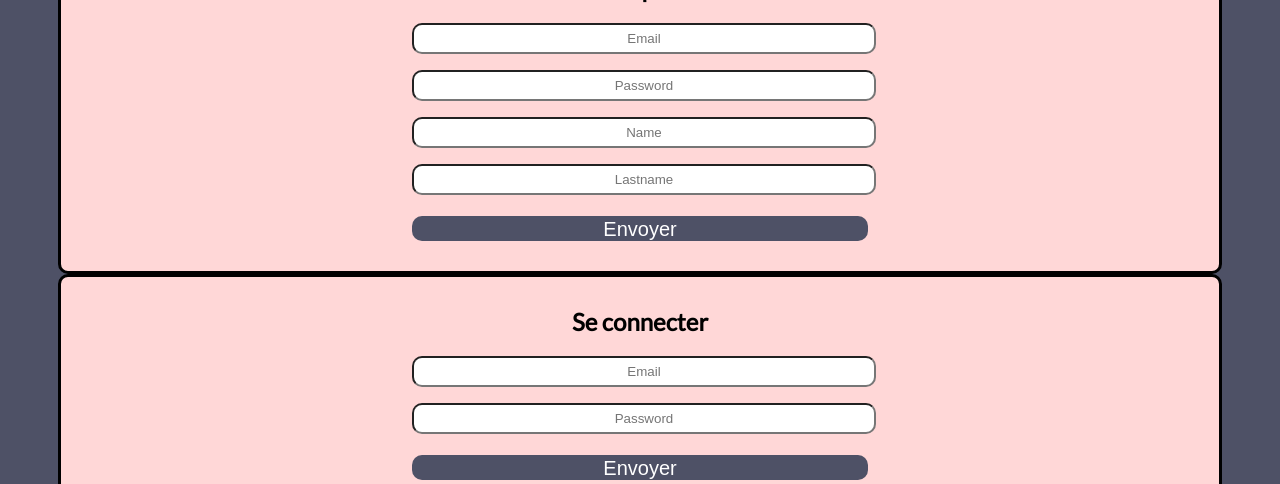
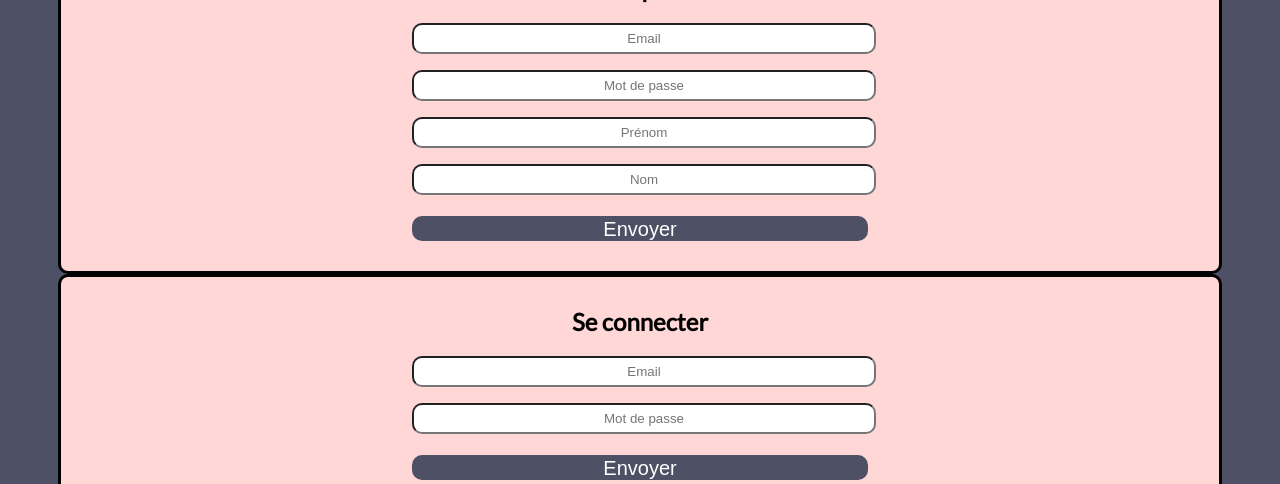
Before and after one commit to vitinolo/P7_Cr-ez_un_-r-seau_social_d-entreprise, a React (Create React App) app in the folder frontend/: page / in a window 1280 px wide. Shown: the part 465-949 px from the top of the page. Built offline with nearby package versions, Linux system fonts and the light colour scheme.

Commit message:
target="_blank" title="Cliquez vers la connexion"

```diff
--- a/frontend/src/components/Header.js
+++ b/frontend/src/components/Header.js
@@ -6,8 +6,8 @@ import logo from '../assets/icon-left-font.svg'
         <div className="header">
             <div className="head">
                 <div className='logo'><img src={logo} alt='groupomania'/></div>
-                <span className='inscription'><a href="/inscription">S'inscrire</a></span>
-                <span className='connexion'><a href="/connexion">Se connecter</a></span>
+                <span className='inscription'><a href="/inscription" target="_blank" title="Cliquez vers l'inscription">S'inscrire</a></span>
+                <span className='connexion'><a href="/connexion" target="_blank" title="Cliquez vers la connexion">Se connecter</a></span>
             </div>
             <span className="titre">Bienvenu dans votre réseau d'entreprise !</span>
         </div>
--- a/frontend/src/components/Login.js
+++ b/frontend/src/components/Login.js
@@ -12,7 +12,7 @@ const Login =()=> {
                         <p id="emailErrorMsg"></p>
                     </div>
                     <div className="form__question">
-                        <input placeholder='Password' type="text" name="password" id="password"/>
+                        <input placeholder='Mot de passe' type="text" name="password" id="password"/>
                         <p id="passwordErrorMsg"></p>
                     </div>
                     <div className="form__submit">
@@ -20,9 +20,9 @@ const Login =()=> {
                     </div>
                 </form>
             </div>
-            <span className='inscription'><a href="/inscription">S'inscrire</a></span>
+            <span className='inscription'><a href="/inscription" target="_blank" title="Cliquez vers l'incription">S'inscrire</a></span>
         </div>
     )
 }
 
-export default Login;
+export default Login
--- a/frontend/src/components/Signup.js
+++ b/frontend/src/components/Signup.js
@@ -1,27 +1,26 @@
 import '../styles/signup.css'
-import { useState } from 'react'
+//import { useState } from 'react'
 
 const Signup =()=> {
-    const [setInputValue] = useState()
     return (
         <div className="signup">
             <h2>Inscription</h2>
             <div className="form">
-                <form method="get" className='form-signup'>
+                <form method="get" className='form-signup' >
                     <div className='form__question'>
-                        <input placeholder ='Email' onChange={(e) => setInputValue(e.target.value)} type="email" contain="@" name="email" id="email" required />
+                        <input placeholder='Email' type="email" name="email" id="email" required />
                         <p id="emailErrorMsg"></p>
                     </div>
                     <div className='form__question'>
-                        <input placeholder ='Password' onChange={(e) => setInputValue(e.target.value)} type="text" maxlength="10" name="password" id="password" required/>
+                        <input placeholder='Mot de passe' type="text" name="password" id="password" required/>
                         <p id="passwordErrorMsg"></p>
                     </div>
                     <div className='form__question'>
-                        <input placeholder ='Name' onChange={(e) => setInputValue(e.target.value)} type="text" minlength="2" name="name" id="name" required/>
+                        <input placeholder='Prénom' type="text" name="name" id="name" required/>
                         <p id="nameErrorMsg"></p>
                     </div>
                     <div className='form__question'>
-                        <input placeholder ='Lastname' onChange={(e) => setInputValue(e.target.value)} type="text" minlength="2" name="lastname" required/>
+                        <input placeholder='Nom' type="text" name="lastname" id ="lastname" required/>
                         <p id="lastnameErrorMsg"></p>
                     </div>
                     <div className="form__submit">
@@ -33,5 +32,136 @@ const Signup =()=> {
     )
 }
 
+/*
+listenFormSubmit()
+listenForFormChange();
 
+function listenForFormChange()
+{
+    //écouter champ prénom
+    document.getElementById('name').addEventListener('input', () =>
+    {
+        hideError('firstNameErrorMsg');
+        if (!isFirstNameValid())
+        {
+            showError('firstNameErrorMsg', 'Merci de bien remplir le champ prénom');
+        }
+    })
+
+    //écouter champ nom
+    document.getElementById('lastName').addEventListener('input', () =>
+    {
+        hideError('lastNameErrorMsg');
+        if (!isLastNameValid())
+        {
+            showError('lastNameErrorMsg', 'Merci de bien remplir le champ nom');
+        }
+    })
+
+    //écouter champ email
+    document.getElementById('email').addEventListener('input', () =>
+    {
+        hideError('emailErrorMsg');
+        if (!isEmailValid())
+        {
+            showError('emailErrorMsg', 'Merci de bien remplir le champ email');
+        }
+    })
+
+    //écouter champ mot de passe
+    document.getElementById('password').addEventListener('input', () =>
+    {
+        hideError('emailErrorMsg');
+        if (!isEmailValid())
+        {
+            showError('emailErrorMsg', 'Merci de bien remplir le champ mot de passe');
+        }
+    })
+}
+function listenFormSubmit()
+{
+    //écoute du bouton envoyer
+    document.getElementById('order').addEventListener('click', (e) =>
+    {
+        e.preventDefault();
+
+        hideError('firstNameErrorMsg');
+        hideError('lastNameErrorMsg');
+        hideError('addressErrorMsg');
+        hideError('cityErrorMsg');
+        hideError('emailErrorMsg');
+
+        if (!isFirstNameValid())
+        {
+            showError('firstNameErrorMsg', 'Merci de bien remplir le champ prénom');
+            return;
+        }
+
+        if (!isLastNameValid())
+        {
+            showError('lastNameErrorMsg', 'Merci de bien remplir le champ nom');
+            return;
+        }
+
+
+        if (!isEmailValid())
+        {
+            showError('emailErrorMsg', 'Merci de bien remplir le champ email');
+            return;
+        }
+
+        //récupèration des id
+        const products = JSON.parse(localStorage.getItem('products'));
+        let productIds = [];
+        products.forEach(product => { productIds.push(product.id) })
+    });
+}
+function hideError(id)
+{
+    document.getElementById(id).innerText = '';
+}
+function isEmailValid()
+{
+    const email = document.getElementById('email').value;
+
+    return String(email)
+    .toLowerCase()
+    .match(
+        /^(([^<>()[\]\\.,;:\s@"]+(\.[^<>()[\]\\.,;:\s@"]+)*)|(".+"))@((\[[0-9]{1,3}\.[0-9]{1,3}\.[0-9]{1,3}\.[0-9]{1,3}\])|(([a-zA-Z\-0-9]+\.)+[a-zA-Z]{2,}))$/
+        );
+}
+function isFirstNameValid()
+{
+    const firstName = document.getElementById('firstName').value;
+
+    if(firstName.length < 2 || !validateNoun(firstName))
+    {
+        return false
+    }
+    return true;
+}
+function isLastNameValid()
+{
+    const lastName = document.getElementById('lastName').value;
+
+    if(lastName.length < 2 || !validateNoun(lastName))
+    {
+        return false
+    }
+    return true;
+}
+function showError(id,text)
+{
+    document.getElementById(id).innerText = text;
+}
+
+function validateNoun(value)
+{
+    return String(value)
+    .toLowerCase()
+    .match(
+    /^[A-Za-z\5-]+$/
+    );
+}
+*/
 export default Signup
```
